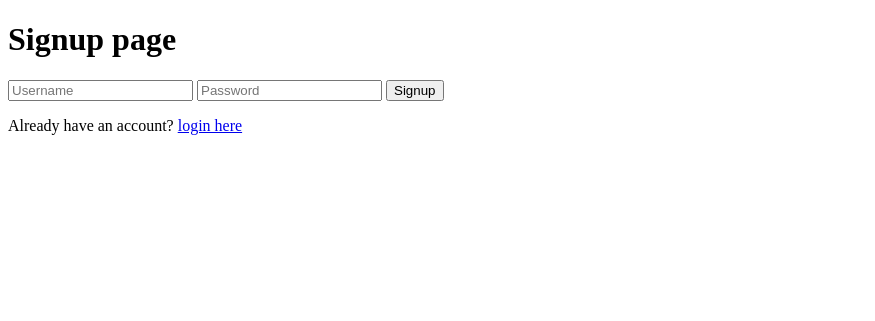
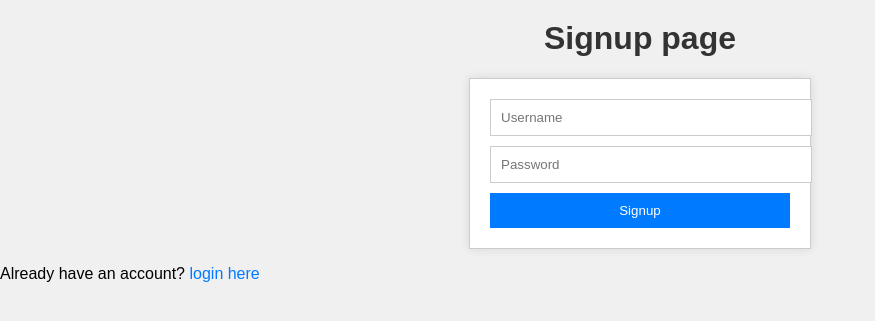
Before and after one commit to Ollie345/Authentic, a Flask app: page /signup in a window 1280 px wide. Shown: the top 321 px of the page, without its empty margins (0-875 px from the left). Run offline with Flask 3, Linux system fonts and the light colour scheme.

Commit message:
page styling commit

```diff
--- /dev/null
+++ b/static/styles.css
@@ -0,0 +1,50 @@
+body {
+    font-family: Arial, sans-serif;
+    margin: 0;
+    padding: 0;
+    background-color: #f0f0f0;
+}
+
+h1 {
+    color: #333;
+    text-align: center;
+    margin-top: 20px;
+}
+
+form {
+    width: 300px;
+    margin: 0 auto;
+    padding: 20px;
+    border: 1px solid #ccc;
+    background-color: #fff;
+    box-shadow: 0px 0px 10px rgba(0, 0, 0, 0.1);
+}
+
+form input[type="text"], form input[type="password"] {
+    width: 100%;
+    padding: 10px;
+    margin-bottom: 10px;
+    border: 1px solid #ccc;
+}
+
+form input[type="submit"] {
+    width: 100%;
+    padding: 10px;
+    border: none;
+    background-color: #007BFF;
+    color: #fff;
+    cursor: pointer;
+}
+
+form input[type="submit"]:hover {
+    background-color: #0056b3;
+}
+
+a {
+    color: #007BFF;
+    text-decoration: none;
+}
+
+a:hover {
+    text-decoration: underline;
+}
--- a/templates/dashboard.html
+++ b/templates/dashboard.html
@@ -3,7 +3,8 @@
 <head>
     <meta charset="UTF-8">
     <meta name="viewport" content="width=device-width, initial-scale=1.0">
-    <title>Document</title>
+    <title>Dashboard</title>
+    <link rel="stylesheet" type="text/css" href="{{ url_for('static', filename='styles.css') }}">
 </head>
 <body>
     <h1>Hello you are logged in</h1>
--- a/templates/home.html
+++ b/templates/home.html
@@ -3,13 +3,12 @@
 <head>
     <meta charset="UTF-8">
     <meta name="viewport" content="width=device-width, initial-scale=1.0">
-    <title>Document</title>
+    <title>Authentic App</title>
+    <link rel="stylesheet" type="text/css" href="{{ url_for('static', filename='styles.css') }}">
 </head>
 <body>
     <h1>Login Authentication Flask App</h1>
     <a href="{{url_for('login')}}">Login here</a> <br>
     <a href="{{url_for('signup')}}">signup here</a>
-
-
 </body>
 </html>
--- a/templates/login.html
+++ b/templates/login.html
@@ -3,7 +3,8 @@
 <head>
     <meta charset="UTF-8">
     <meta name="viewport" content="width=device-width, initial-scale=1.0">
-    <title>Document</title>
+    <title>Login Page</title>
+    <link rel="stylesheet" type="text/css" href="{{ url_for('static', filename='styles.css') }}">
 </head>
 <body>
     <h1>Login page</h1>
--- a/templates/signup.html
+++ b/templates/signup.html
@@ -3,7 +3,9 @@
 <head>
     <meta charset="UTF-8">
     <meta name="viewport" content="width=device-width, initial-scale=1.0">
-    <title>Document</title>
+    <title>Signup</title>
+    <link rel="stylesheet" type="text/css" href="{{ url_for('static', filename='styles.css') }}">
+
 </head>
 <body>
     <h1>Signup page</h1>
```
Also changed, not shown: instance/database.db.
